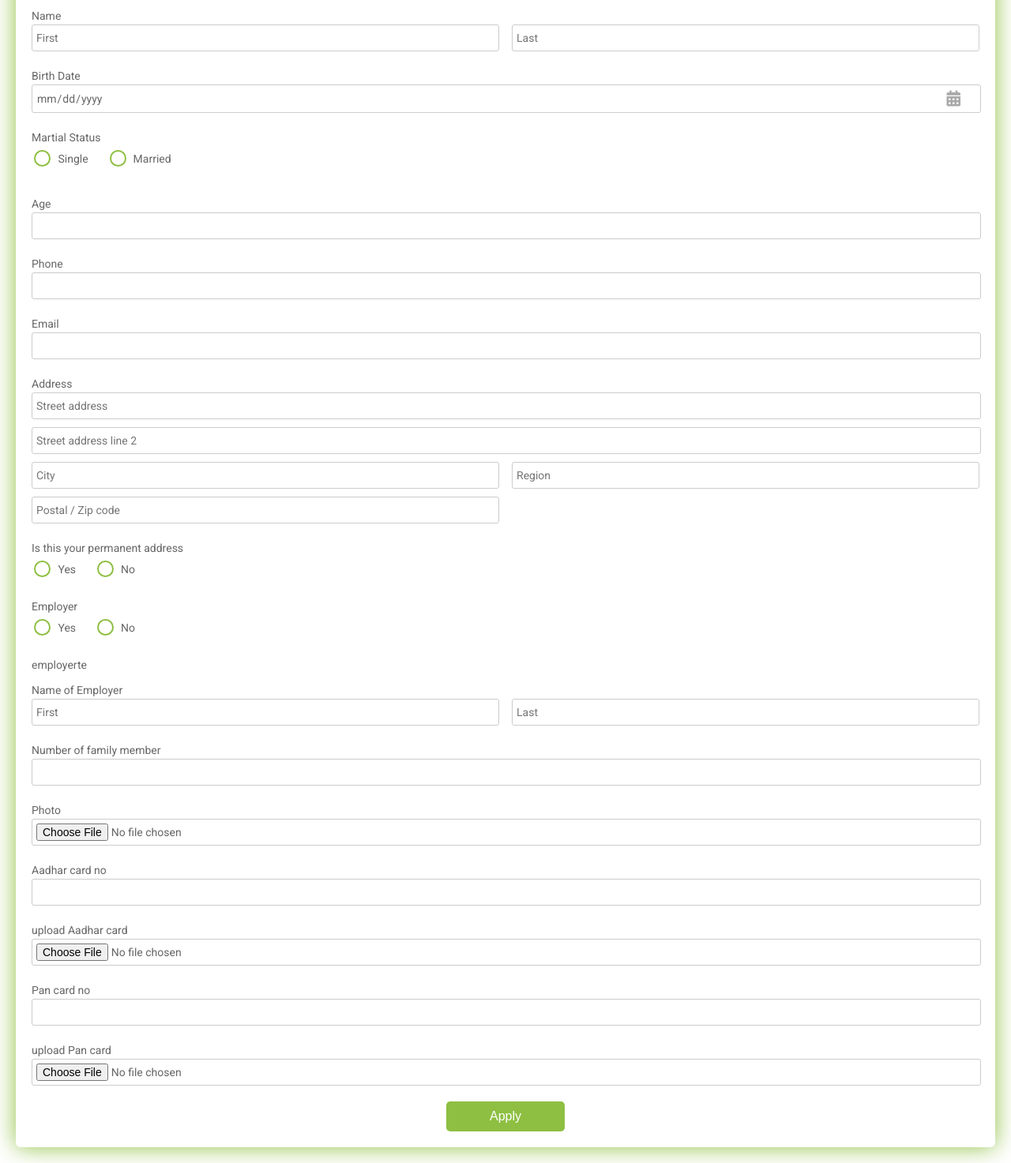
After one commit to hariyanganesh/E_-Ration_Card_Portal, a PHP site: page /form.html in a window 1280 px wide. The commit adds this page. Shown: the part 251-1724 px from the top of the page at 79% size. Run offline with PHP 8.4, Linux system fonts and the light colour scheme; some libraries are stand-ins or nearby versions.

Commit message:
Linking Complete till Apply Form

```diff
--- a/Login.php
+++ b/Login.php
@@ -28,7 +28,7 @@
             $password_db  =$pass_val->fetch_assoc()['USER_PASSWORD'];
 
             if($mod_pass === $password_db)
-                header("Location: Login.html");
+                header("Location: homepage.html");
             else
                 echo "Password IS Wrong";
         }
--- /dev/null
+++ b/form.css
@@ -0,0 +1,171 @@
+html, body {
+    min-height: 100%;
+    }
+    body, div, form, input, select, textarea, p {
+    padding: 0;
+    margin: 0;
+    outline: none;
+    font-family: Roboto, Arial, sans-serif;
+    font-size: 14px;
+    color: #666;
+    line-height: 22px;
+    }
+    h1 {
+    position: absolute;
+    margin: 0;
+    font-size: 32px;
+    color: #fff;
+    z-index: 2;
+    }
+    .testbox {
+    display: flex;
+    justify-content: center;
+    align-items: center;
+    height: inherit;
+    padding: 20px;
+    }
+    form {
+    width: 100%;
+    padding: 20px;
+    border-radius: 6px;
+    background: #fff;
+    box-shadow: 0 0 30px 0 #8ebf42;
+    }
+    .banner {
+    position: relative;
+    height: 210px;
+    background-image: url("/uploads/media/default/0001/01/a3df023f124a8bec3b213347404fe0a7318161de.jpeg");
+    background-size: cover;
+    display: flex;
+    justify-content: center;
+    align-items: center;
+    text-align: center;
+    }
+    .banner::after {
+    content: "";
+    background-color: rgba(0, 0, 0, 0.5);
+    position: absolute;
+    width: 100%;
+    height: 100%;
+    }
+    p.top-info {
+    margin: 10px 0;
+    }
+    input, select, textarea {
+    margin-bottom: 10px;
+    border: 1px solid #ccc;
+    border-radius: 3px;
+    }
+    input {
+    width: calc(100% - 10px);
+    padding: 5px;
+    }
+    select {
+    width: 100%;
+    padding: 7px 0;
+    background: transparent;
+    }
+    textarea {
+    width: calc(100% - 12px);
+    padding: 5px;
+    }
+    .item:hover p, .item:hover i, .question:hover p, .question label:hover, input:hover::placeholder {
+    color: #8ebf42;
+    }
+    .item input:hover, .item select:hover, .item textarea:hover {
+    border: 1px solid transparent;
+    box-shadow: 0 0 8px 0 #8ebf42;
+    color: #8ebf42;
+    }
+    .item {
+    position: relative;
+    margin: 10px 0;
+    }
+    input[type="date"]::-webkit-inner-spin-button {
+    display: none;
+    }
+    .item i, input[type="date"]::-webkit-calendar-picker-indicator {
+    position: absolute;
+    font-size: 20px;
+    color: #a9a9a9;
+    }
+    .item i {
+    right: 2%;
+    top: 30px;
+    z-index: 1;
+    }
+    [type="date"]::-webkit-calendar-picker-indicator {
+    right: 1%;
+    z-index: 2;
+    opacity: 0;
+    cursor: pointer;
+    }
+    input[type=radio] {
+    width: 0;
+    visibility: hidden;
+    }
+    label.radio {
+    position: relative;
+    display: inline-block;
+    margin: 5px 20px 25px 0;
+    cursor: pointer;
+    }
+    .question span {
+    margin-left: 30px;
+    }
+    label.radio:before {
+    content: "";
+    position: absolute;
+    left: 0;
+    width: 17px;
+    height: 17px;
+    border-radius: 50%;
+    border: 2px solid #8ebf42;
+    }
+    label.radio:after {
+    content: "";
+    position: absolute;
+    width: 8px;
+    height: 4px;
+    top: 6px;
+    left: 5px;
+    background: transparent;
+    border: 3px solid #8ebf42;
+    border-top: none;
+    border-right: none;
+    transform: rotate(-45deg);
+    opacity: 0;
+    }
+    input[type=radio]:checked + label:after {
+    opacity: 1;
+    }
+    .btn-block {
+    margin-top: 10px;
+    text-align: center;
+    }
+    button {
+    width: 150px;
+    padding: 10px;
+    border: none;
+    border-radius: 5px;
+    background: #8ebf42;
+    font-size: 16px;
+    color: #fff;
+    cursor: pointer;
+    }
+    button:hover {
+    background: #82b534;
+    }
+    @media (min-width: 568px) {
+    .name-item, .city-item {
+    display: flex;
+    flex-wrap: wrap;
+    justify-content: space-between;
+    }
+    .name-item input, .city-item input {
+    width: calc(50% - 20px);
+    }
+    .city-item select {
+    width: calc(50% - 8px);
+    }
+    }
--- /dev/null
+++ b/form.html
@@ -0,0 +1,115 @@
+<!DOCTYPE html>
+<html>
+  <head>
+    <title>Ration card Application Form</title>
+    <link href="https://fonts.googleapis.com/css?family=Roboto:300,400,500,700" rel="stylesheet">
+    <link rel="stylesheet" href="https://use.fontawesome.com/releases/v5.5.0/css/all.css" integrity="sha384-B4dIYHKNBt8Bc12p+WXckhzcICo0wtJAoU8YZTY5qE0Id1GSseTk6S+L3BlXeVIU" crossorigin="anonymous">
+    <link href="form.css" rel="stylesheet">
+  </head>
+  <body>
+    <div class="testbox">
+      <form action="/">
+        <div class="banner">
+          <h1>Ration card Application Form</h1>
+        </div>
+        <div class="item">
+          <p>Name</p>
+          <div class="name-item">
+            <input type="text" name="First" placeholder="First" />
+            <input type="text" name="Last" placeholder="Last" />
+          </div>
+        </div>
+        <div class="item">
+          <p>Birth Date</p>
+          <input type="date" name="bdate" required/>
+          <i class="fas fa-calendar-alt"></i>
+        </div>
+
+        <div class="question">
+          <p>Martial Status</p>
+          <div class="question-answer">
+            <input type="radio" value="none" id="single" name="status"/>
+            <label for="single" class="radio"><span>Single</span></label>
+            <input type="radio" value="none" id="married" name="status" />
+            <label for="married" class="radio"><span>Married</span></label>
+          </div>
+        </div>
+        <div class="item">
+          <p>Age</p>
+          <input type="text" name="name"/>
+        </div>
+        <div class="item">
+          <p>Phone</p>
+          <input type="text" name="name"/>
+        </div>
+        <div class="item">
+          <p>Email</p>
+          <input type="text" name="name"/>
+        </div>
+        <div class="item">
+          <p>Address</p>
+          <input type="text" name="name" placeholder="Street address"/>
+          <input type="text" name="name" placeholder="Street address line 2"/>
+          <div class="city-item">
+            <input type="text" name="name" placeholder="City" />
+            <input type="text" name="name" placeholder="Region" />
+            <input type="text" name="name" placeholder="Postal / Zip code" />
+
+          </div>
+        </div>
+        <div class="question">
+          <p>Is this your permanent address</p>
+          <div class="question-answer">
+            <input type="radio" value="none" id="radio_9" name="school"/>
+            <label for="radio_9" class="radio"><span>Yes</span></label>
+            <input type="radio" value="none" id="radio_10" name="school" />
+            <label for="radio_10" class="radio"><span>No</span></label>
+          </div>
+        </div>
+        <div class="question">
+          <p>Employer</p>
+          <div class="question-answer">
+            <input type="radio" value="none" id="radio_11" name="college"/>
+            <label for="radio_11" class="radio"><span>Yes</span></label>
+            <input type="radio" value="none" id="radio_12" name="college" />
+            <label for="radio_12" class="radio"><span>No</span></label>
+          </div>
+        </div>employerte
+        <div class="item">
+          <p>Name of Employer</p>
+          <div class="name-item">
+            <input type="text" name="name" placeholder="First" />
+            <input type="text" name="name" placeholder="Last" />
+          </div>
+          <div class="item">
+          <p>Number of family member</p>
+          <input type="text" name="name"/>
+        </div>
+        <div class="item">
+          <p>Photo</p>
+           <input type="file" id="myFile" name="filename">
+        </div>
+        <div class="item">
+          <p>Aadhar card no</p>
+          <input type="text" name="name"/>
+        </div>
+        <div class="item">
+          <p>upload Aadhar card</p>
+           <input type="file" id="myFile" name="filename">
+        </div>
+        <div class="item">
+          <p>Pan card no</p>
+          <input type="text" name="name"/>
+        </div>
+          <div class="item">
+          <p>upload Pan card</p>
+           <input type="file" id="myFile" name="filename">
+        </div>
+        </div>
+        <div class="btn-block">
+          <button type="submit" href="/">Apply</button>
+        </div>
+      </form>
+    </div>
+  </body>
+</html>
```
Also changed, not shown: display2.css (added, +20 -0 lines), display2.html (added, +131 -0 lines), homepage.css (added, +71 -0 lines), homepage.html (added, +82 -0 lines).
